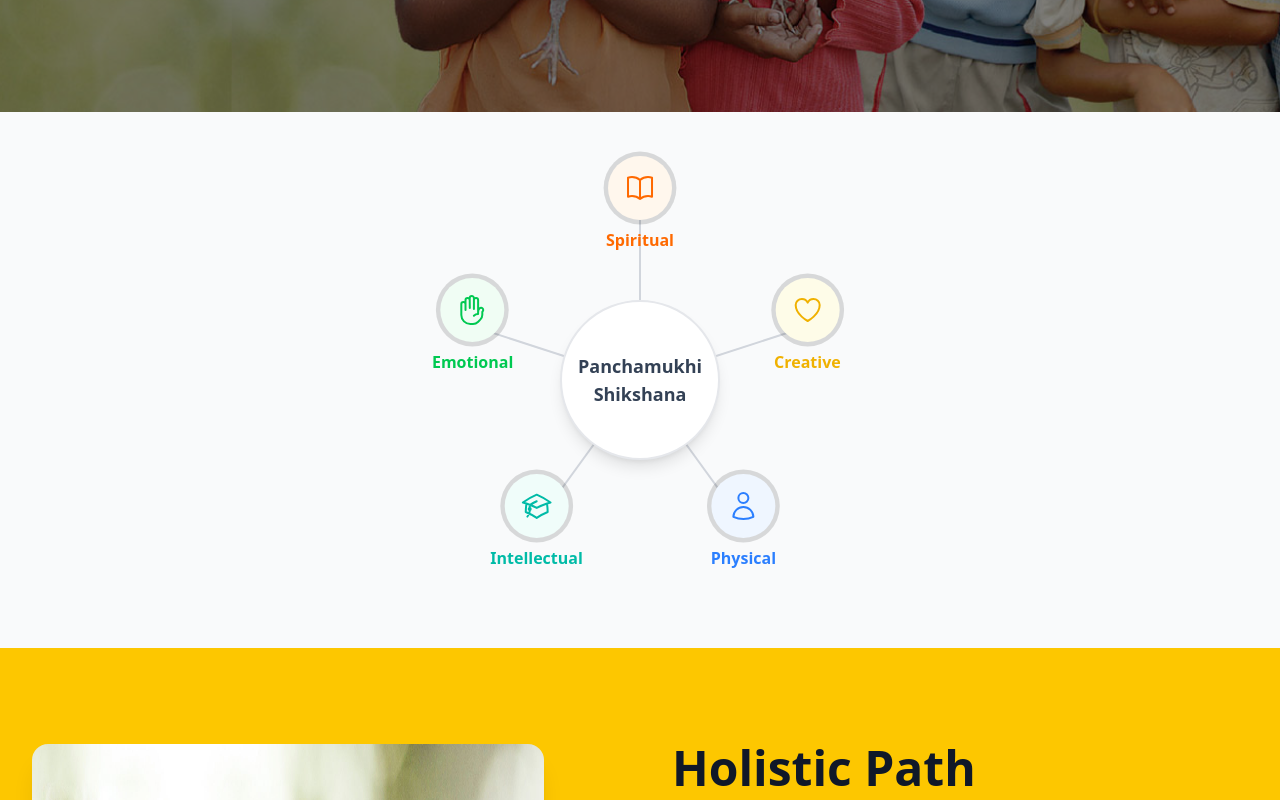
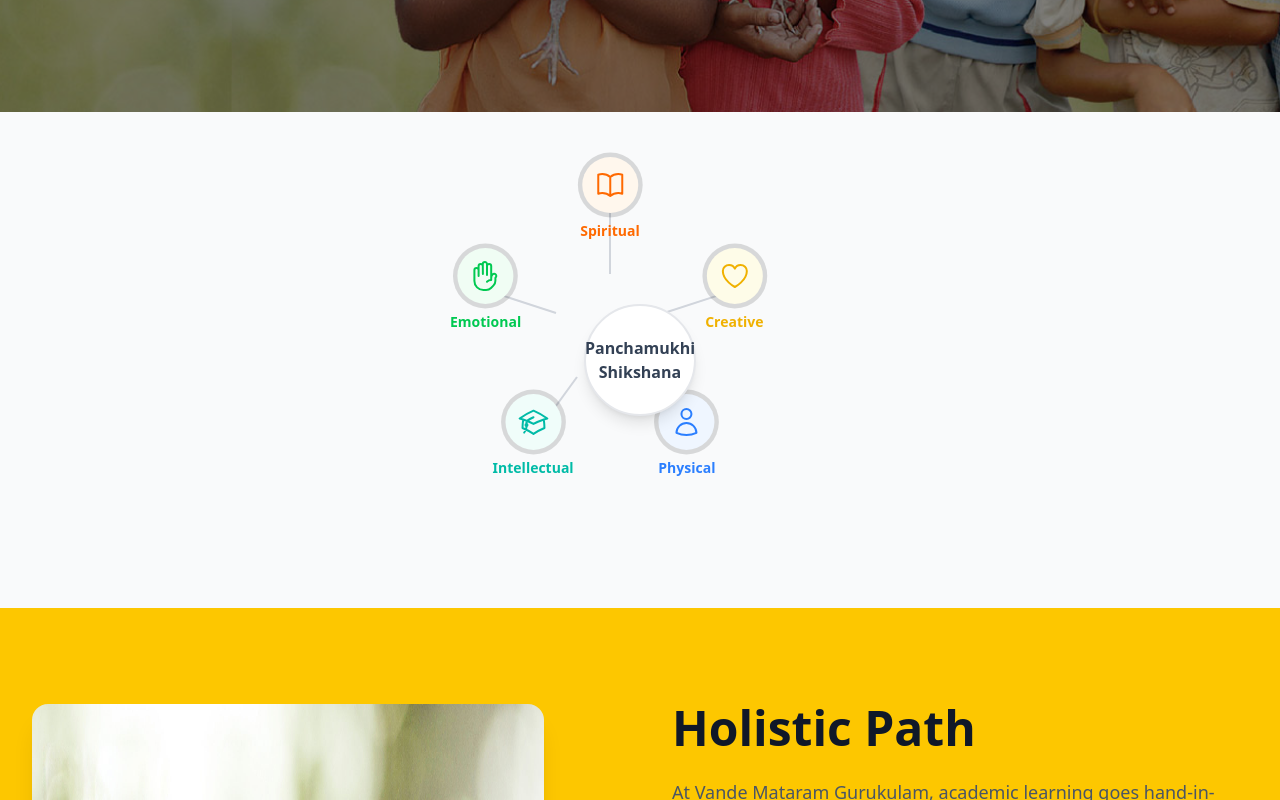
Before and after one commit to sanju1619/Vande-Matharam-, a React (Vite) app: page /model in a window 1280 px wide. Shown: the part 688-1488 px from the top of the page. Built offline with nearby package versions, Linux system fonts and the light colour scheme.

Commit message:
panchamukisikshana_width_issue_resolved

```diff
--- a/src/Pages/OurModel/PanchamukhiSection.jsx
+++ b/src/Pages/OurModel/PanchamukhiSection.jsx
@@ -73,39 +73,40 @@ function getCirclePosition(idx, total, radius, centerX, centerY) {
 
 export default function PanchamukhiSection() {
   const containerRef = useRef(null);
-  const [size, setSize] = useState(400);
+  const [size, setSize] = useState(300); // smaller default for mobile
 
   useEffect(() => {
     if (!containerRef.current) return;
     const observer = new ResizeObserver((entries) => {
       const rect = entries[0].contentRect;
-      setSize(rect.width);
+      // ✅ reduce max size so it fits inside navbar width
+      setSize(Math.min(rect.width, 340));
     });
     observer.observe(containerRef.current);
     return () => observer.disconnect();
   }, []);
 
   const center = size / 2;
-  const radius = size / 2.5;
+  const radius = size / 2.6; // ✅ slightly smaller radius
   const innerCircleRadius = size / 6;
 
   return (
     <>
       <style>{styles}</style>
       <section className="bg-gray-50 py-12 font-sans">
-        <div className="flex justify-center">
+        <div className="container mx-auto px-4 flex justify-center">
           <div
             ref={containerRef}
-            className="relative w-full max-w-[360px] md:max-w-[440px] aspect-square"
+            className="relative w-full aspect-square max-w-[340px] sm:max-w-[400px]" // ✅ tighter for mobile
           >
-            {/* Center Circle (always centered) */}
+            {/* Center Circle */}
             <div
               className="absolute left-1/2 top-1/2 -translate-x-1/2 -translate-y-1/2
-                w-32 h-32 md:w-40 md:h-40 bg-white rounded-full shadow-lg flex flex-col
+                w-20 h-20 md:w-28 md:h-28 bg-white rounded-full shadow-lg flex flex-col
                 items-center justify-center border-2 border-gray-200 text-center z-20"
             >
-              <span className="font-bold text-base md:text-lg">Panchamukhi</span>
-              <span className="font-bold text-base md:text-lg">Shikshana</span>
+              <span className="font-bold text-xs md:text-base">Panchamukhi</span>
+              <span className="font-bold text-xs md:text-base">Shikshana</span>
             </div>
 
             {panchamukhiData.map((item, idx) => {
@@ -118,13 +119,11 @@ export default function PanchamukhiSection() {
                 center
               );
 
-              const descX = center + (radius + 60) * Math.cos(angle);
-              const descY = center + (radius + 60) * Math.sin(angle);
+              const descX = center + (radius + 40) * Math.cos(angle); // ✅ tighter offset
+              const descY = center + (radius + 40) * Math.sin(angle);
 
-              const lineStartX =
-                center + innerCircleRadius * Math.cos(angle);
-              const lineStartY =
-                center + innerCircleRadius * Math.sin(angle);
+              const lineStartX = center + innerCircleRadius * Math.cos(angle);
+              const lineStartY = center + innerCircleRadius * Math.sin(angle);
 
               return (
                 <React.Fragment key={idx}>
@@ -152,22 +151,21 @@ export default function PanchamukhiSection() {
                       transform: "translate(-50%, -50%)",
                     }}
                   >
-                    {/* breathing border */}
                     <div
-                      className={`w-14 h-14 md:w-16 md:h-16 rounded-full flex items-center justify-center shadow-md transition duration-500 ${item.bg} ${item.border}`}
+                      className={`w-10 h-10 md:w-14 md:h-14 rounded-full flex items-center justify-center shadow-md transition duration-500 ${item.bg} ${item.border}`}
                       style={{ animation: "pulse-border 2s infinite" }}
                     >
                       {item.icon}
                     </div>
                     <span
-                      className={`mt-1 md:mt-2 font-semibold text-sm md:text-base ${item.text}`}
+                      className={`mt-1 md:mt-2 font-semibold text-[10px] md:text-sm ${item.text}`}
                     >
                       {item.title}
                     </span>
 
                     {/* Description (hover) */}
                     <div
-                      className="absolute bg-white shadow-md rounded-lg p-2 md:p-3 w-32 md:w-40 text-xs md:text-sm
+                      className="absolute bg-white shadow-md rounded-lg p-2 md:p-3 w-24 md:w-36 text-[9px] md:text-sm
                         opacity-0 scale-90 transition-all duration-500 group-hover:opacity-100 group-hover:scale-100"
                       style={{
                         left: descX - x,
```
